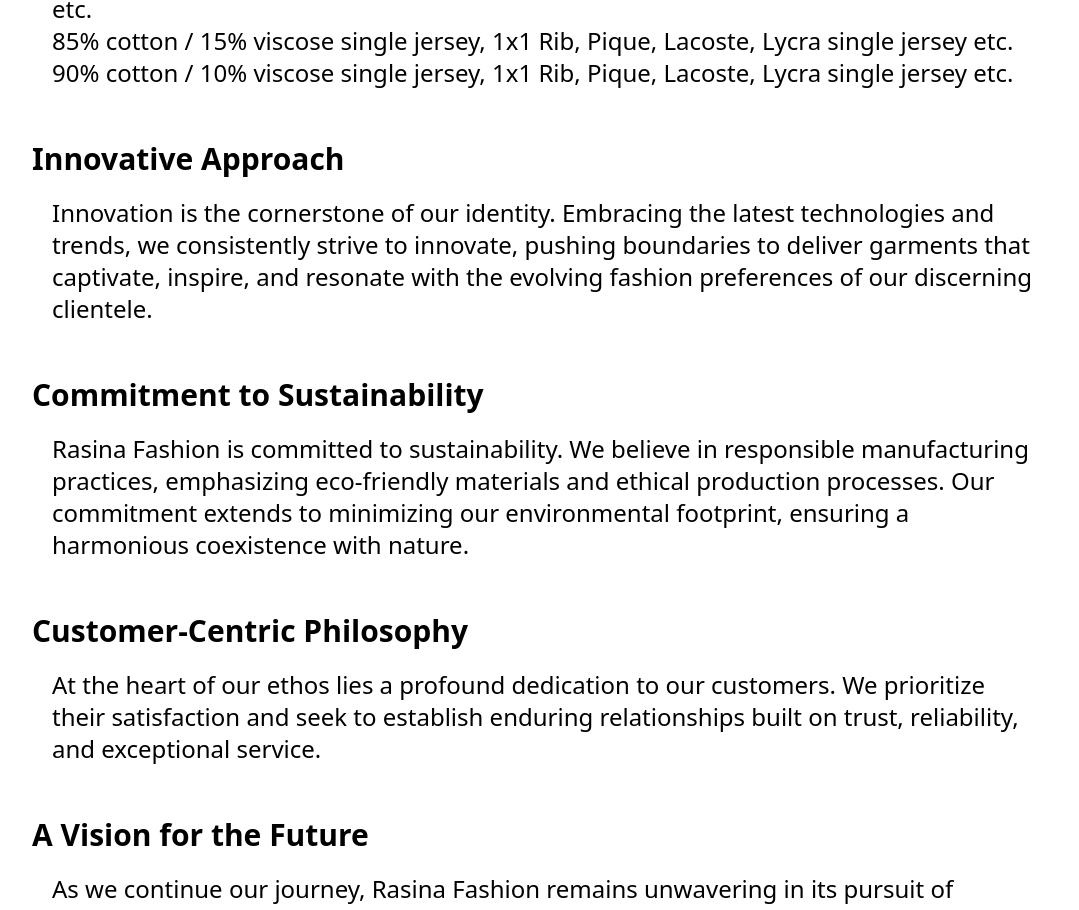
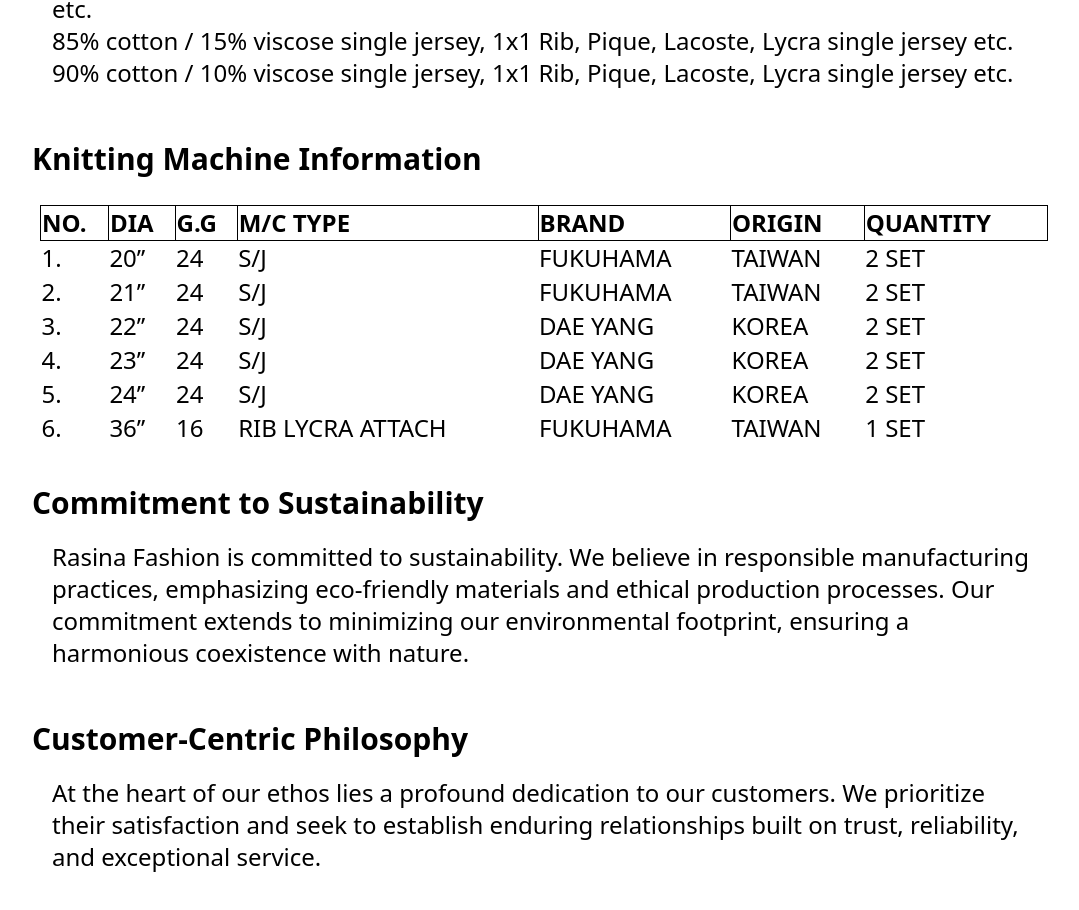
Before and after one commit to Shadow-Blaxe-123/Rasina-Fashion, a Next.js app: page /about in a window 1280 px wide. Shown: the part 1111-2021 px from the top of the page, without its empty margins (96-1175 px from the left). Built offline with nearby package versions, Linux system fonts and the light colour scheme.

Commit message:
Finishing touches

```diff
--- a/pages/[slug].js
+++ b/pages/[slug].js
@@ -1,16 +1,14 @@
-import React from "react";
 import { useRouter } from "next/router";
+import fs from "fs";
+import path from "path";
 import Image from "next/image";
 
-function Slug() {
+export default function CategoryPage({ imagePaths, slug }) {
   const router = useRouter();
-  const { slug } = router.query;
-  // components/ImageGallery.js
-  const imageCount = 5; // Update this with the number of images in your folder
-  const imagePaths = Array.from(
-    { length: imageCount },
-    (_, i) => `/Images/${slug}/${slug}-${i + 1}.jpg`
-  );
+
+  if (router.isFallback) {
+    return <div>Loading...</div>;
+  }
 
   return (
     <div className="mx-4 my-40 md:m-32">
@@ -21,24 +19,29 @@
           </h2>
           <div className="container px-5 mx-auto">
             <div className="flex flex-wrap mx-4 justify-center">
-              {imagePaths.map((imagePath, index) => {
-                return (
+              {imagePaths.length > 0 ? (
+                imagePaths.map((imagePath, index) => (
                   <div
                     className="lg:w-1/4 md:w-1/2 p-3 w-full shadow-lg m-8"
                     key={index}
                   >
-                    <div className="block relative  rounded overflow-hidden">
+                    <div className="block relative rounded overflow-hidden">
                       <Image
                         width={400}
-                        height={60}
-                        alt="ecommerce"
-                        className="m-auto md:mx-0 h-[30vh]  md:h-[36vh] block"
+                        height={300}
+                        layout="intrinsic"
+                        alt="Product"
+                        className="m-auto md:mx-0 h-[30vh] md:h-[36vh] block"
                         src={imagePath}
                       />
                     </div>
                   </div>
-                );
-              })}
+                ))
+              ) : (
+                <p className="text-gray-500 text-center">
+                  No images available.
+                </p>
+              )}
             </div>
           </div>
         </section>
@@ -47,4 +50,24 @@
   );
 }
 
-export default Slug;
+// ✅ **Fetch images dynamically when the user visits the page**
+export async function getServerSideProps({ params }) {
+  const { slug } = params;
+  const folderPath = path.join(process.cwd(), `public/Images/${slug}`);
+  let imagePaths = [];
+
+  try {
+    if (fs.existsSync(folderPath)) {
+      imagePaths = fs
+        .readdirSync(folderPath)
+        .filter((file) => /\.(jpg|jpeg|png|gif)$/i.test(file)) // Only image files
+        .map((file) => `/Images/${slug}/${file}`); // Convert to public URLs
+    }
+  } catch (error) {
+    console.error(`Error reading images from ${slug}:`, error);
+  }
+
+  return {
+    props: { imagePaths, slug },
+  };
+}
--- a/pages/about.js
+++ b/pages/about.js
@@ -59,13 +59,78 @@
       </div>
       {/* TODO: ADD more info from the word document */}
       <div className="mt-8">
-        <h3 className="text-3xl font-bold">Innovative Approach</h3>
-        <p className="p-5 text-2xl">
-          Innovation is the cornerstone of our identity. Embracing the latest
-          technologies and trends, we consistently strive to innovate, pushing
-          boundaries to deliver garments that captivate, inspire, and resonate
-          with the evolving fashion preferences of our discerning clientele.
-        </p>
+        <h3 className="text-3xl font-bold">Knitting Machine Information</h3>
+        <div className="p-2 text-2xl">
+          <table className="w-full mt-5 border-collapse">
+            <thead className="text-left ">
+              <tr>
+                <th className="border border-solid border-black">NO.</th>
+                <th className="border border-solid border-black">DIA</th>
+                <th className="border border-solid border-black">G.G</th>
+                <th className="border border-solid border-black">M/C TYPE</th>
+                <th className="border border-solid border-black">BRAND</th>
+                <th className="border border-solid border-black">ORIGIN</th>
+                <th className="border border-solid border-black">QUANTITY</th>
+              </tr>
+            </thead>
+            <tbody>
+              <tr>
+                <td>1.</td>
+                <td>20’’</td>
+                <td>24</td>
+                <td>S/J</td>
+                <td>FUKUHAMA</td>
+                <td>TAIWAN</td>
+                <td>2 SET</td>
+              </tr>
+              <tr>
+                <td>2.</td>
+                <td>21’’</td>
+                <td>24</td>
+                <td>S/J</td>
+                <td>FUKUHAMA</td>
+                <td>TAIWAN</td>
+                <td>2 SET</td>
+              </tr>
+              <tr>
+                <td>3.</td>
+                <td>22’’</td>
+                <td>24</td>
+                <td>S/J</td>
+                <td>DAE YANG</td>
+                <td>KOREA</td>
+                <td>2 SET</td>
+              </tr>
+              <tr>
+                <td>4.</td>
+                <td>23’’</td>
+                <td>24</td>
+                <td>S/J</td>
+                <td>DAE YANG</td>
+                <td>KOREA</td>
+                <td>2 SET</td>
+              </tr>
+              <tr>
+                <td>5.</td>
+                <td>24’’</td>
+                <td>24</td>
+                <td>S/J</td>
+                <td>DAE YANG</td>
+                <td>KOREA</td>
+                <td>2 SET</td>
+              </tr>
+              <tr>
+                <td>6.</td>
+                <td>36’’</td>
+                <td>16</td>
+                <td>RIB LYCRA ATTACH</td>
+                <td>FUKUHAMA</td>
+                <td>TAIWAN</td>
+                <td>1 SET</td>
+              </tr>
+            </tbody>
+          </table>
+        </div>
       </div>
       <div className="mt-8">
         <h3 className="text-3xl font-bold">Commitment to Sustainability </h3>
```
